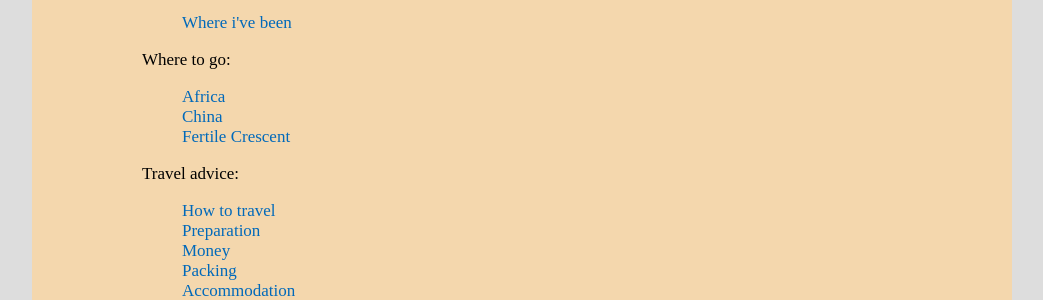
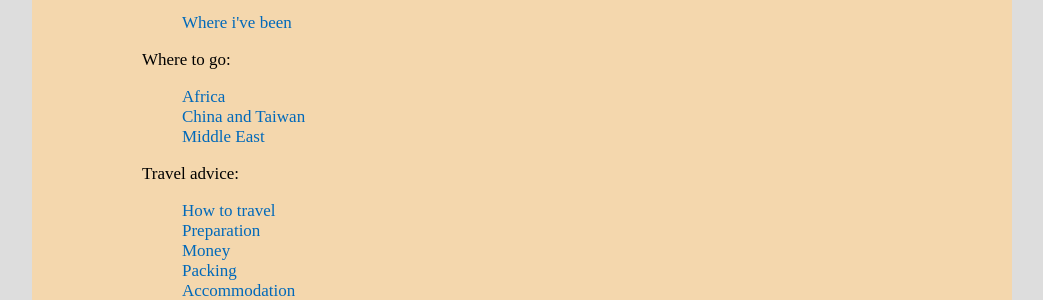
Before and after one commit to witbag/witbag.github.io, a Jekyll site: the page built from index.html, in a window 1280 px wide. Shown: the part 263-563 px from the top of the page, without its empty margins (118-1161 px from the left). Built offline with Jekyll 4.4.1, drawn with Linux system fonts in a browser that asks for light colours.

Commit message:
Update index.html

```diff
--- a/index.html
+++ b/index.html
@@ -18,8 +18,8 @@ My trips:<br>
 Where to go:<br>
 <dir>
 <a href="/travel/africa.html">Africa</a><br>
-<a href="/travel/china.html">China</a><br>
-<a href="/travel/westasia.html">Fertile Crescent</a>
+<a href="/travel/china.html">China and Taiwan</a><br>
+<a href="/travel/westasia.html">Middle East</a></p>
 </dir>
 Travel advice:<br>
 <dir>
```
